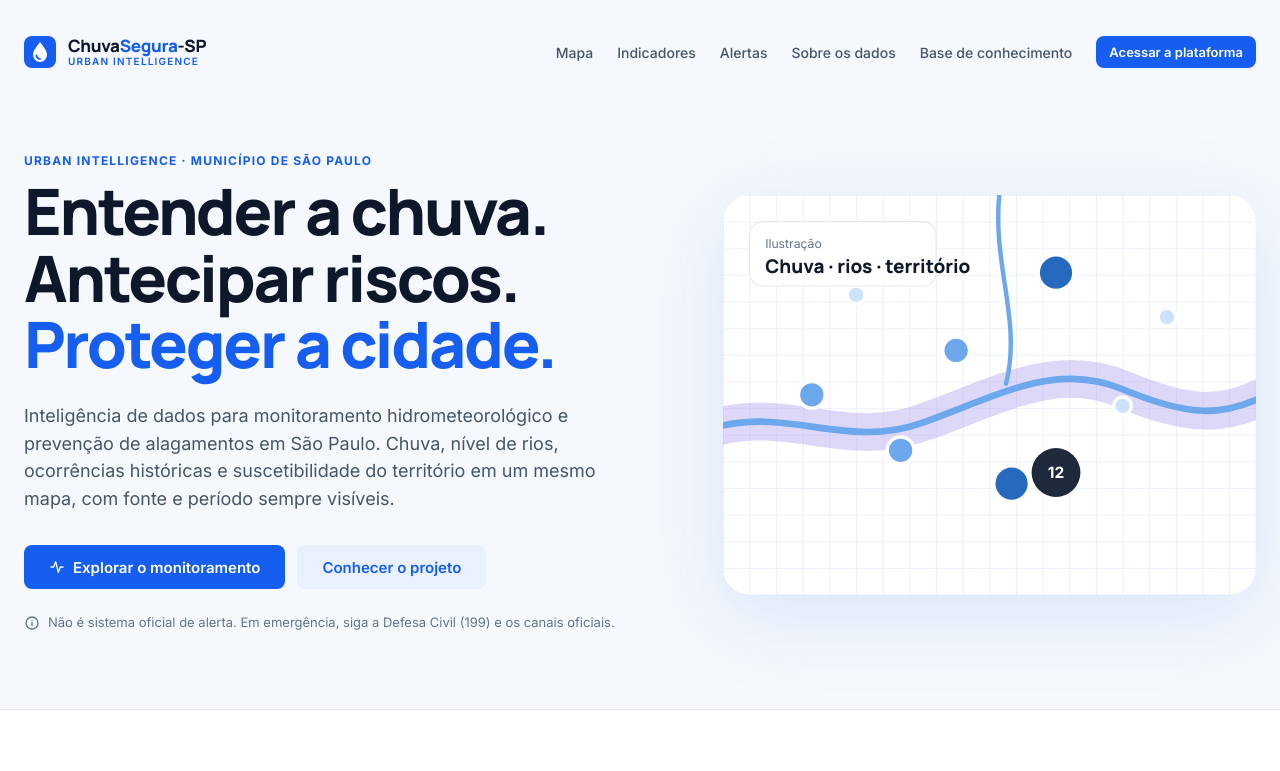
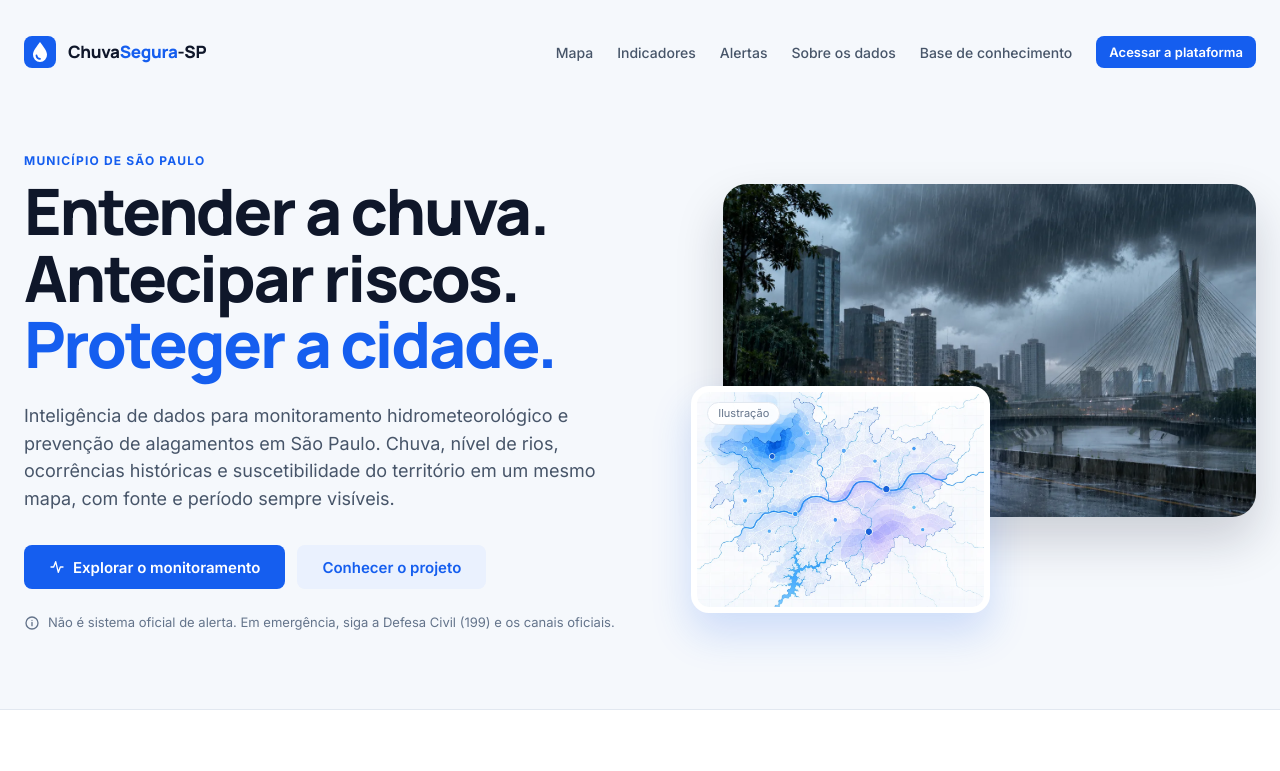
Before and after one commit to juniorOnData/FIAP-GS2-2TSCPV-2026, a plain HTML site: page app/index.html in a window 1280 px wide. Shown: the top 771 px of the page. Drawn offline with nearby package versions, Linux system fonts and the light colour scheme.

Commit message:
Portal: remove "Urban Intelligence" e usa foto e mapa ilustrativo no destaque
- Tira "Urban Intelligence" da marca (portal e plataforma), do título da aba e do sobretítulo do destaque.
- Troca a ilustração "Chuva · rios · território" por uma foto de chuva em São Paulo com um cartão de mapa ilustrativo sobreposto, marcado como "Ilustração".
- Imagens em WebP otimizado (cerca de 210 KB no total, contra 4,6 MB dos PNGs originais).

Co-Authored-By: Claude Opus 5.5 <noreply@anthropic.com>

```diff
--- a/app/assets/css/base.css
+++ b/app/assets/css/base.css
@@ -72,7 +72,6 @@ button, input, select, textarea { font: inherit; color: inherit; }
 .brand__mark { width: 32px; height: 32px; flex-shrink: 0; }
 .brand__name { font-family: var(--font-display); font-weight: 800; font-size: 17px; line-height: 1.1; letter-spacing: -0.02em; }
 .brand__name span { color: var(--royal); }
-.brand__tag { display: block; font-family: var(--font-body); font-weight: 600; font-size: 10px; text-transform: uppercase; letter-spacing: 0.12em; color: var(--text-3); }
 
 .nav { padding: var(--s-2) var(--s-3) var(--s-5); display: flex; flex-direction: column; gap: 2px; }
 .nav__group { font-size: 11px; font-weight: 700; color: var(--text-3); text-transform: uppercase; letter-spacing: 0.08em; padding: var(--s-4) var(--s-3) var(--s-2); }
--- a/app/assets/css/pages.css
+++ b/app/assets/css/pages.css
@@ -10,7 +10,11 @@
 .hero__lead { font-size: var(--fs-lg); color: var(--text-2); max-width: 600px; margin-bottom: var(--s-6); line-height: 1.55; }
 .hero__note { margin-top: var(--s-5); font-size: var(--fs-sm); color: var(--text-3); display: flex; align-items: center; gap: var(--s-2); }
 .hero__note svg { width: 16px; height: 16px; flex-shrink: 0; }
-.hero__svg { width: 100%; height: auto; filter: drop-shadow(0 20px 40px rgba(21, 94, 239, 0.12)); }
+.hero__visual { position: relative; padding-bottom: 18%; }
+.hero__foto { display: block; width: 100%; height: auto; aspect-ratio: 16 / 10; object-fit: cover; border-radius: 24px; box-shadow: 0 24px 48px rgba(15, 23, 42, 0.18); }
+.hero__mapa { position: absolute; left: -6%; bottom: 0; width: 56%; margin: 0; background: #fff; border: 6px solid #fff; border-radius: 18px; box-shadow: 0 20px 40px rgba(21, 94, 239, 0.18); overflow: hidden; }
+.hero__mapa img { display: block; width: 100%; height: auto; border-radius: 12px; }
+.hero__mapa figcaption { position: absolute; top: 10px; left: 10px; background: rgba(255, 255, 255, 0.92); border: 1px solid var(--border); border-radius: 999px; padding: 2px 10px; font-size: 11px; color: var(--text-3); }
 .portal__band { background: var(--surface); border-block: 1px solid var(--border); padding: var(--s-8) 0; }
 .portal__inner { max-width: var(--content-max); margin: 0 auto; padding: 0 var(--s-5); }
 .portal__h2 { font-size: clamp(24px, 3vw, 36px); font-weight: 800; max-width: 880px; letter-spacing: -0.02em; }
@@ -26,6 +30,7 @@
   .hero { grid-template-columns: minmax(0, 1fr); padding-top: var(--s-5); gap: var(--s-5); }
   .portal__links { display: none; }
   .portal__nav .btn { margin-left: auto; }
+  .hero__mapa { left: 0; width: 58%; border-width: 4px; }
 }
 
 /* ============================================================ visão geral */
--- a/app/assets/css/tokens.css
+++ b/app/assets/css/tokens.css
@@ -1,5 +1,5 @@
 /*
- * ChuvaSegura-SP — tokens do Design System & Visual Guidelines v1.0 (Urban Intelligence).
+ * ChuvaSegura-SP — tokens do Design System & Visual Guidelines v1.0.
  * Fonte única de cores, tipografia e espaçamento. Tema claro.
  */
 :root {
--- a/app/assets/js/main.js
+++ b/app/assets/js/main.js
@@ -53,7 +53,7 @@ function renderShell(name) {
   app.innerHTML = `<div class="shell" id="shell">
     ${demoBanner()}
     <aside class="sidebar" id="sidebar" aria-label="Navegação principal">
-      <a class="brand" href="#/">${LOGO}<span class="brand__name">Chuva<span>Segura</span>-SP<span class="brand__tag">Urban Intelligence</span></span></a>
+      <a class="brand" href="#/">${LOGO}<span class="brand__name">Chuva<span>Segura</span>-SP</span></a>
       <nav class="nav">${navHtml(name)}</nav>
       <div class="sidebar__foot">
         <div>${isDemo() ? "Demonstração" : "Gold"} · ${esc(m?.versao || "")}</div>
@@ -94,7 +94,7 @@ async function route() {
     current = { name: "", page: portal };
     app.innerHTML = "";
     current.cleanup = await portal.render(app, { params });
-    document.title = "ChuvaSegura-SP — Urban Intelligence";
+    document.title = "ChuvaSegura-SP";
     return;
   }
   const r = ROUTES[name];
--- a/app/assets/js/pages/portal.js
+++ b/app/assets/js/pages/portal.js
@@ -1,4 +1,4 @@
-// Portal institucional (PDR 12.2): composição editorial, conceito Urban Intelligence e chamadas.
+// Portal institucional (PDR 12.2): composição editorial e chamadas.
 import { icon, LOGO } from "../icons.js";
 import { isDemo, getManifest } from "../data.js";
 import { esc, fmtDateTime } from "../util.js";
@@ -10,7 +10,7 @@ export default {
     ${isDemo() ? `<div class="demo-banner" role="note">${icon("flask")}<span><strong>Modo demonstração.</strong> Os painéis usam dados sintéticos, sem conexão com dados reais nem com órgãos oficiais.</span></div>` : ""}
     <div class="portal">
       <header class="portal__nav">
-        <a class="brand" href="#/" style="padding:0">${LOGO}<span class="brand__name">Chuva<span>Segura</span>-SP<span class="brand__tag">Urban Intelligence</span></span></a>
+        <a class="brand" href="#/" style="padding:0">${LOGO}<span class="brand__name">Chuva<span>Segura</span>-SP</span></a>
         <nav class="portal__links" aria-label="Portal">
           <a href="#/mapa">Mapa</a><a href="#/indicadores">Indicadores</a><a href="#/alertas">Alertas</a><a href="#/dados">Sobre os dados</a><a href="#/conhecimento">Base de conhecimento</a>
         </nav>
@@ -19,7 +19,7 @@ export default {
 
       <section class="hero" aria-labelledby="hero-title">
         <div class="hero__text">
-          <span class="eyebrow">Urban Intelligence · Município de São Paulo</span>
+          <span class="eyebrow">Município de São Paulo</span>
           <h1 id="hero-title" class="hero__title">Entender a chuva.<br>Antecipar riscos.<br><span>Proteger a cidade.</span></h1>
           <p class="hero__lead">Inteligência de dados para monitoramento hidrometeorológico e prevenção de alagamentos em São Paulo. Chuva, nível de rios, ocorrências históricas e suscetibilidade do território em um mesmo mapa, com fonte e período sempre visíveis.</p>
           <div class="row" style="gap:12px">
@@ -28,7 +28,13 @@ export default {
           </div>
           <p class="hero__note">${icon("info")}Não é sistema oficial de alerta. Em emergência, siga a Defesa Civil (199) e os canais oficiais.</p>
         </div>
-        <div class="hero__visual" aria-hidden="true">${heroArt()}</div>
+        <div class="hero__visual" aria-hidden="true">
+          <img class="hero__foto" src="assets/img/portal-chuva-sp.webp" width="1400" height="788" alt="" fetchpriority="high">
+          <figure class="hero__mapa">
+            <img src="assets/img/portal-mapa-ilustrativo.webp" width="1000" height="750" alt="" loading="lazy">
+            <figcaption>Ilustração</figcaption>
+          </figure>
+        </div>
       </section>
 
       <section class="portal__band" id="projeto" aria-labelledby="proj-title">
@@ -62,19 +68,3 @@ export default {
 };
 
 const feature = (ic, t, d) => `<article class="feature">${icon(ic)}<h3>${t}</h3><p>${d}</p></article>`;
-
-// Ilustração abstrata (não é mapa real): malha urbana, canal e pontos de medição.
-function heroArt() {
-  const dots = [[120, 90], [210, 140], [300, 70], [360, 190], [160, 230], [260, 260], [400, 110], [80, 180]];
-  return `<svg viewBox="0 0 480 360" class="hero__svg">
-    <defs><pattern id="g" width="24" height="24" patternUnits="userSpaceOnUse"><path d="M24 0H0V24" fill="none" stroke="#DCE6F5" stroke-width="1"/></pattern></defs>
-    <rect width="480" height="360" rx="24" fill="#fff"/>
-    <rect width="480" height="360" rx="24" fill="url(#g)"/>
-    <path d="M-10 210C60 190 110 230 180 205S300 150 360 175 450 200 490 180" fill="none" stroke="#B4A7EF" stroke-width="34" stroke-linecap="round" opacity=".45"/>
-    <path d="M-10 210C60 190 110 230 180 205S300 150 360 175 450 200 490 180" fill="none" stroke="#6DA7EC" stroke-width="6" stroke-linecap="round"/>
-    <path d="M250 -10C240 60 270 110 255 170" fill="none" stroke="#6DA7EC" stroke-width="4" stroke-linecap="round"/>
-    ${dots.map(([x, y], i) => `<circle cx="${x}" cy="${y}" r="${8 + (i % 3) * 4}" fill="${["#CDE2FB", "#6DA7EC", "#256ABF"][i % 3]}" stroke="#fff" stroke-width="3"/>`).join("")}
-    <g transform="translate(300 250)"><circle r="22" fill="#1E293B"/><text y="5" text-anchor="middle" fill="#fff" font-family="Inter" font-weight="700" font-size="14">12</text></g>
-    <g transform="translate(24 24)"><rect width="168" height="58" rx="12" fill="#fff" stroke="#E2E8F0"/><text x="14" y="24" font-family="Inter" font-size="11" fill="#64748B">Ilustração</text><text x="14" y="46" font-family="Manrope" font-weight="800" font-size="17" fill="#0F172A">Chuva · rios · território</text></g>
-  </svg>`;
-}
```
Also changed, not shown: app/assets/img/portal-chuva-sp.webp (added), app/assets/img/portal-mapa-ilustrativo.webp (added).
